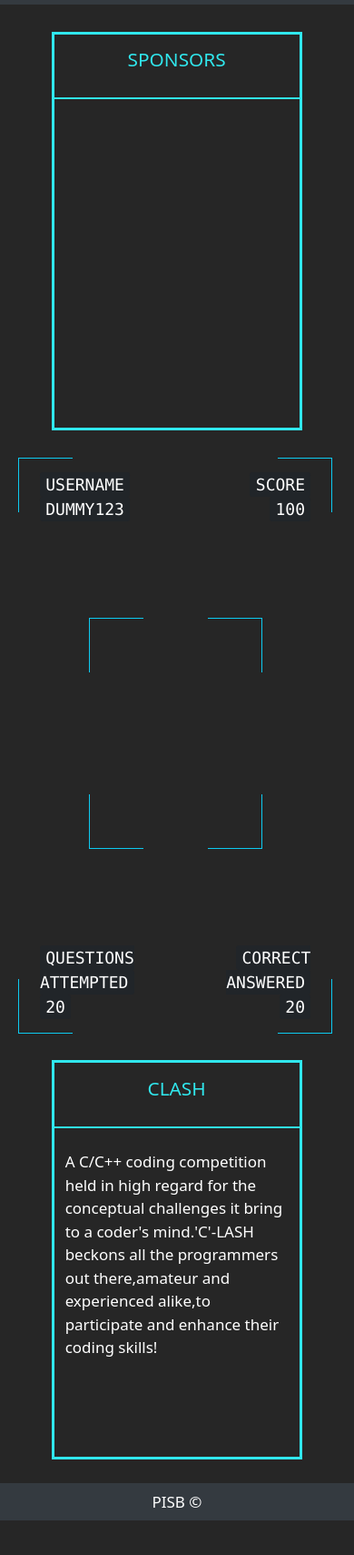
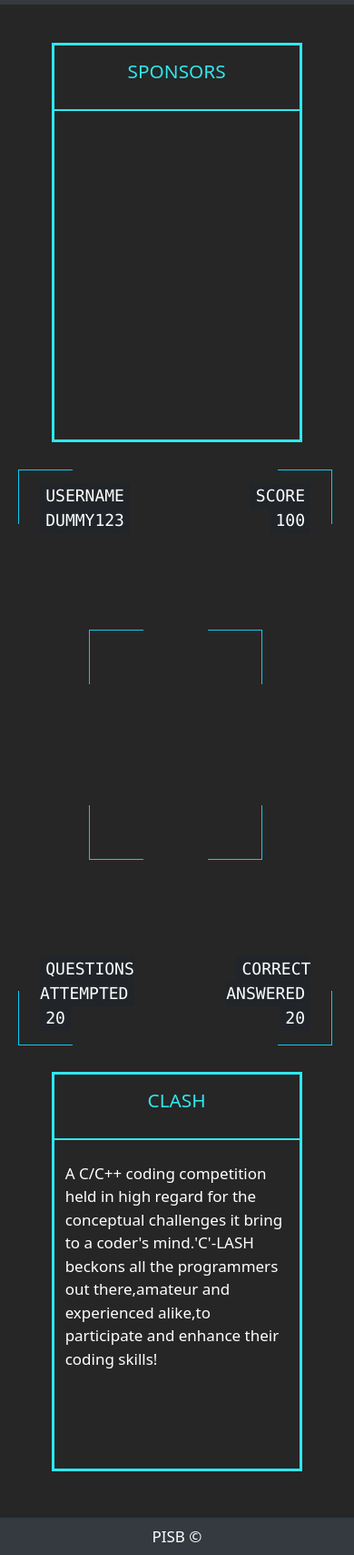
Before and after one commit to ravikumarverma2728/rc_result_page, a plain HTML site: page index.html in a window 390 px wide. Shown: the part 56-1765 px from the top of the page at 91% size. Drawn offline with nearby package versions, Linux system fonts and the light colour scheme.

Commit message:
first_commit

```diff
--- a/index.css
+++ b/index.css
@@ -123,7 +123,7 @@ kbd{
 
 #sponsers{
   height: 52vh;
-  margin-top: 3.5vh;
+  margin-top: 5vh;
   border: 3px #30E7ED solid;
 
   overflow-y: auto;
@@ -140,7 +140,7 @@ video {
   -moz-transform:rotateY(180deg); /* Firefox */
 }
 footer{
-  margin-top: 3vh;
+  margin-top: 6vh;
 }
 #content {position:relative;}
 #content:before, #content:after, #content>:first-child:before, #content>:first-child:after {
```
